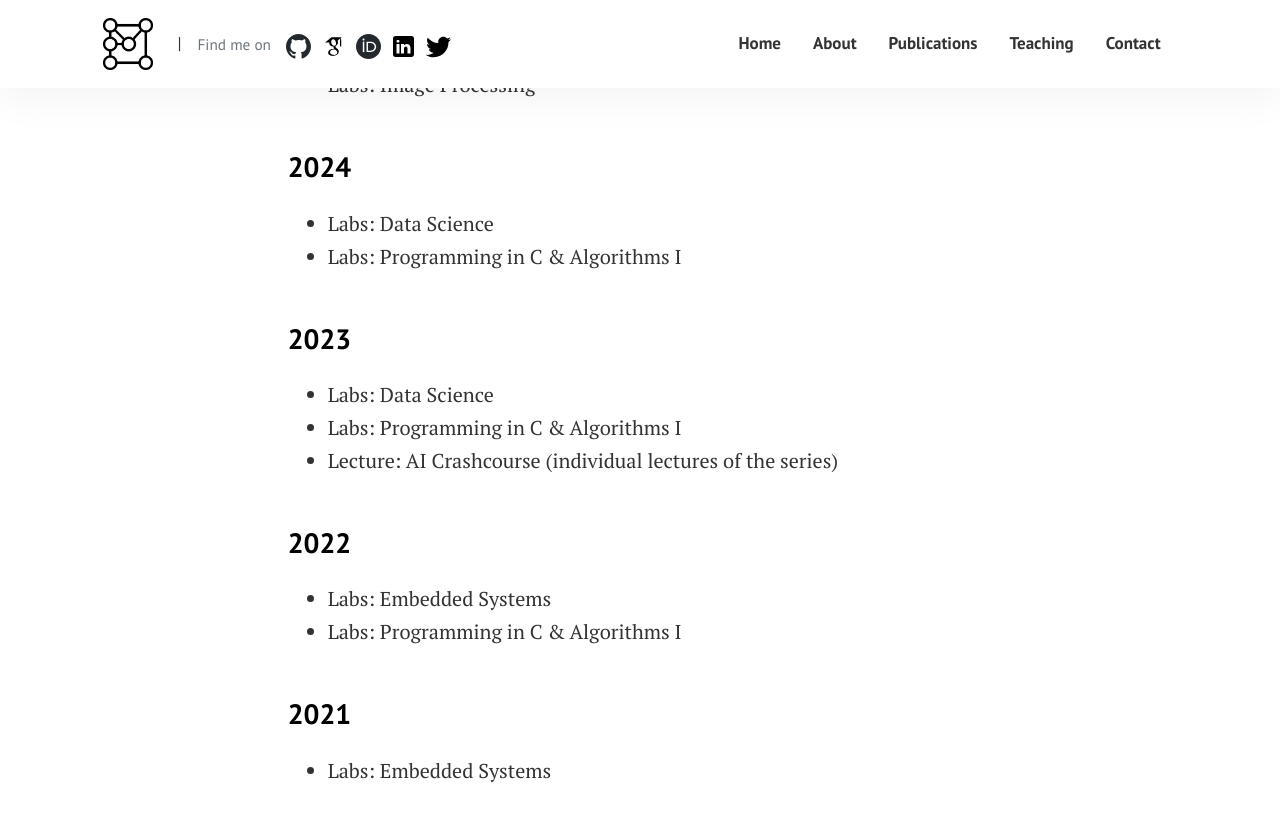
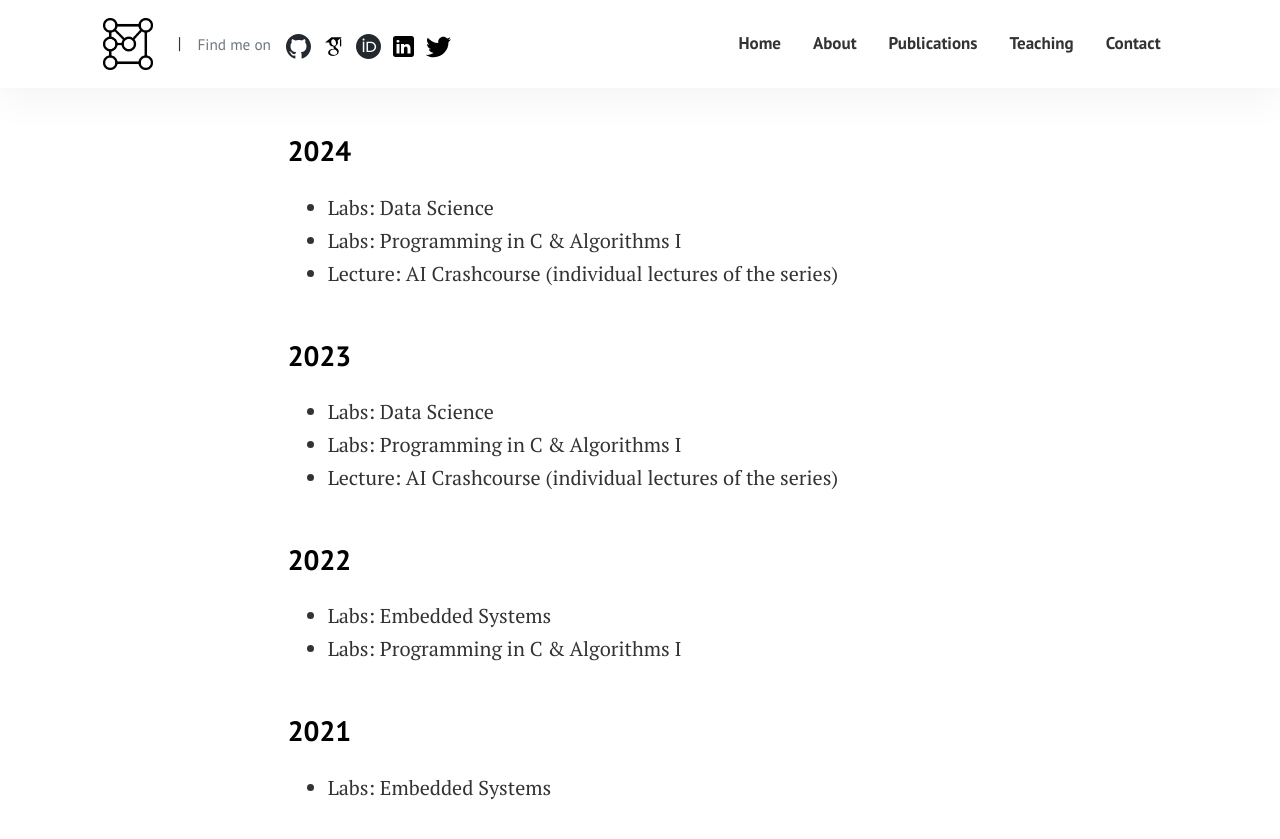
Before and after one commit to j-ehrhardt/my-webpage, a Jekyll site: the page built from pages/about.md, in a window 1280 px wide and 900 px high, scrolled down 2622 px. Shown: the top 839 px of the window. Built offline with Jekyll 4.4.1, drawn with Linux system fonts in a browser that asks for light colours.

Commit message:
Update about.md

```diff
--- a/pages/about.md
+++ b/pages/about.md
@@ -39,7 +39,6 @@ For more information about my publications, visit my [publications page]({{site.
 ### 2025
 
 - Reviewing activity IEEE Conference on Emerging Technologies and Factory Automation 2025, Porto
-
 - Organizing Committee CAIPI'25 Workshop - AI-based Planning for Complex Real-World Applications @ ECAI 2025, Bologna: [link](https://www.hsu-hh.de/imb/en/ecai25-caipi)
 
 ### 2024
@@ -67,6 +66,7 @@ Here, you can find some information on courses I tutored. For more information,
 
 - Labs: Data Science
 - Labs: Programming in C & Algorithms I
+- Lecture: AI Crashcourse (individual lectures of the series)
 
 ### 2023
 
```
